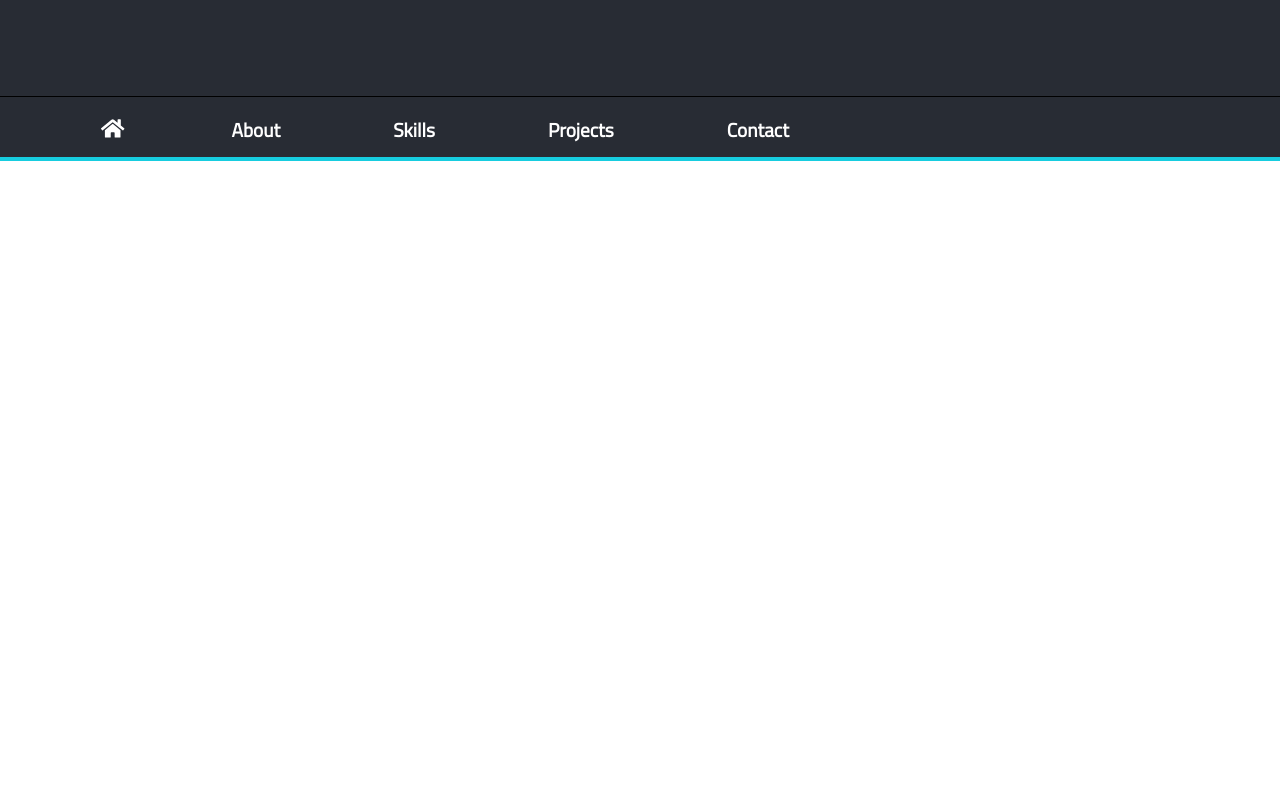
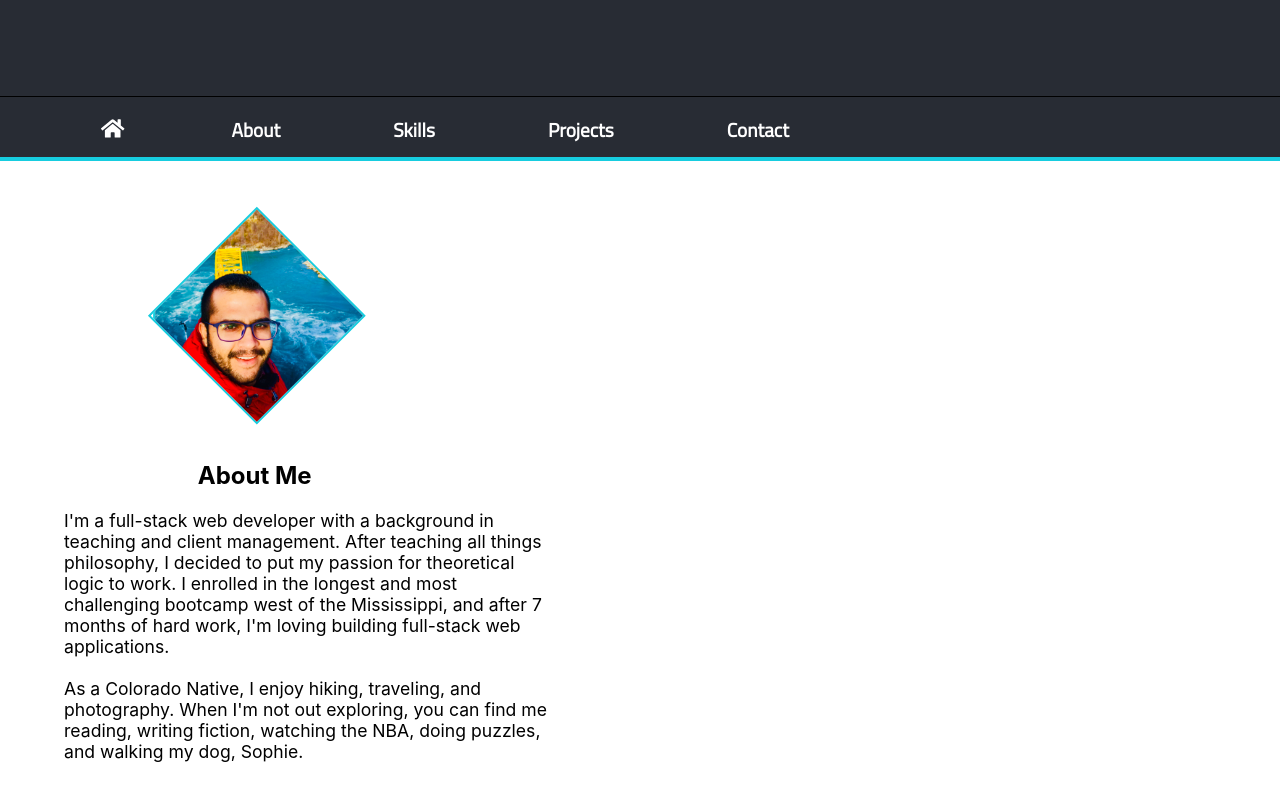
Before and after one commit to saadricklamar/my-portfolio, a React (Create React App) app: page / in a window 1280 px wide. Shown: the part 704-1504 px from the top of the page. Built offline with nearby package versions, Linux system fonts and the light colour scheme.

Commit message:
Add img, style as Rhombus, and add description about me

```diff
--- a/src/Components/Content/Content.js
+++ b/src/Components/Content/Content.js
@@ -16,7 +16,37 @@ function Content() {
         <button className="nav-buttons">Projects</button>
         <button className="nav-buttons">Contact</button>
       </header>
-      <main></main>
+      <main>
+        <section>
+        <div class="rhombus-outter">
+          <div class="rhombus">
+            <img
+              src={require("../../me.jpg")}
+              alt="me at Niagara Falls"
+              width="255"
+              height="320"
+            />
+          </div>
+        </div>
+        <h2>About Me</h2>
+        <p>
+          I'm a full-stack web developer with a background in teaching and
+          client management. After teaching all things philosophy, I decided to
+          put my passion for theoretical logic to work. I enrolled in the
+          longest and most challenging bootcamp west of the Mississippi, and
+          after 7 months of hard work, I'm loving building full-stack web
+          applications.
+          <br />
+          <br /> As a Colorado Native, I enjoy hiking, traveling, and
+          photography. When I'm not out exploring, you can find me reading,
+          writing fiction, watching the NBA, doing puzzles, and walking my dog,
+          Sophie.
+        </p>
+        </section>
+        <setion>
+        </setion>
+      </main>
+
     </div>
   );
 }
--- a/src/Components/Content/Content.scss
+++ b/src/Components/Content/Content.scss
@@ -42,3 +42,44 @@ main {
     color: #f82a7b;
   }
 }
+
+main {
+  display: flex;
+}
+
+section {
+  text-align: left;
+  padding-left: 5%;
+}
+
+h2 {
+  padding-top: 2%;
+  padding-left: 11%;
+}
+
+p {
+  font-size: 1.1rem;
+  width: 40%;
+}
+
+.rhombus-outter,
+.rhombus-outter div {
+  transform-origin: 35% 35%;
+  overflow: hidden;
+  width: 150px;
+  height: 150px;
+  margin: 5% 0 5% 12%;
+  border: 2px solid #17cddf;
+}
+.rhombus-outter {
+  transform: rotate(45deg) translateY(10px);
+}
+.rhombus-outter .rhombus {
+  width: 210px;
+  height: 355px;
+  transform: rotate(-45deg) translateY(-74px);
+}
+.rhombus-outter .rhombus img {
+  width: 100%;
+  height: auto;
+}
```
Also changed, not shown: src/me.jpg (added).
